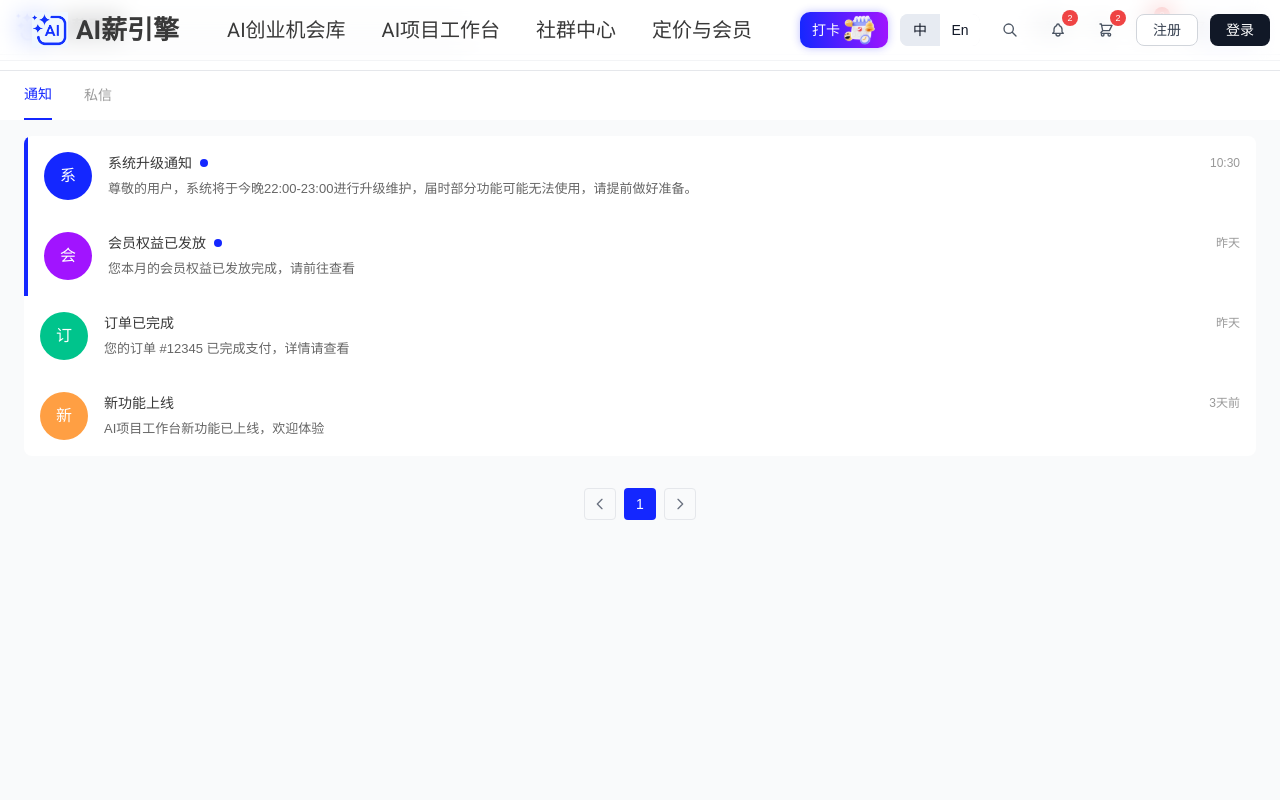
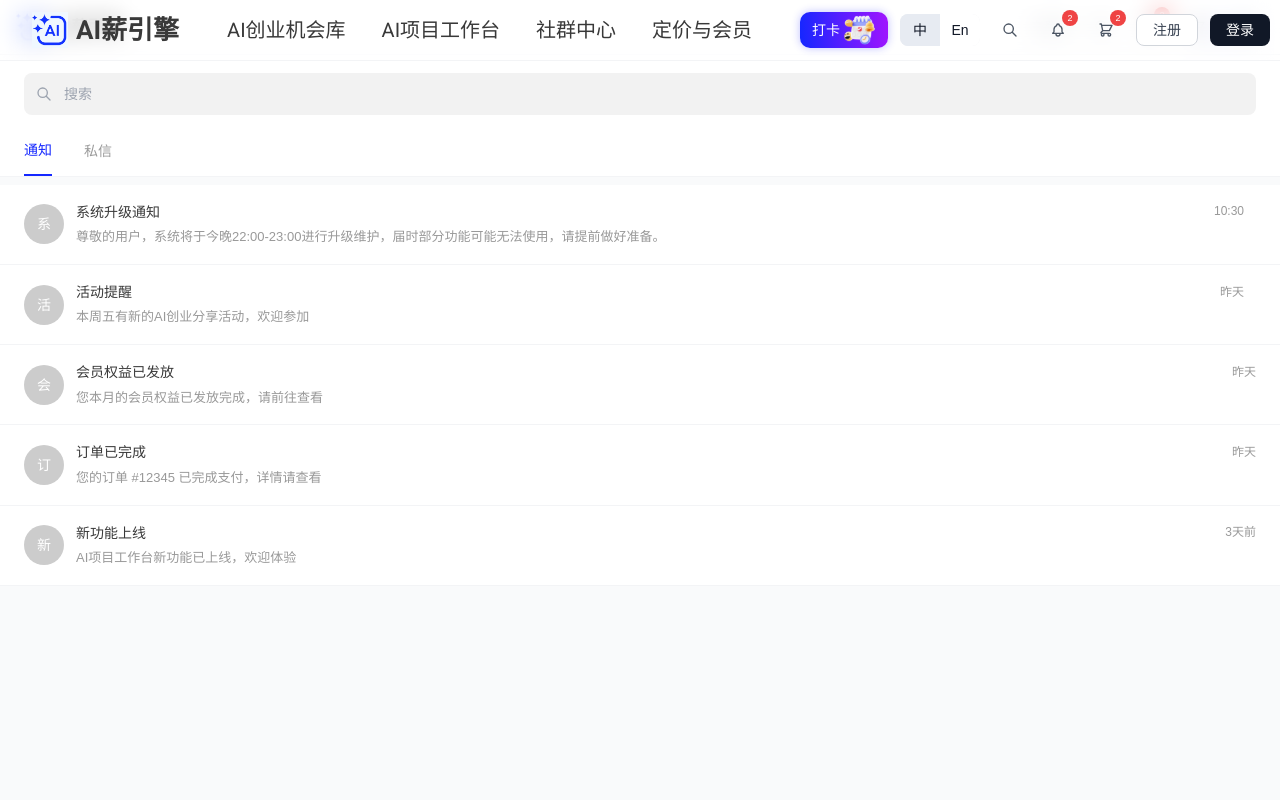
Before and after one commit to pikecode/aisalaryengine, a Vue app: page /messages in a window 1280 px wide. Shown: the top 800 px of the page. Built offline with nearby package versions, Linux system fonts and the light colour scheme.

Commit message:
feat(messages): PC端消息中心完全还原视觉
- 顶部标题消息+全部已读按钮
- 搜索框灰色背景#F2F2F2
- 未读消息蓝色小圆点标记
- 头像灰色圆形

```diff
--- a/src/views/messages/MessagesViewPC.vue
+++ b/src/views/messages/MessagesViewPC.vue
@@ -4,24 +4,27 @@
     <div class="flex-1">
       <!-- Top Bar -->
       <div class="bg-white border-b border-gray-200 px-6 py-4 flex items-center justify-between">
+        <h1 class="text-xl" style="font-family:'Source Han Sans CN',sans-serif;font-weight:500;color:#393939;">消息</h1>
+        <button style="font-family:'Source Han Sans CN',sans-serif;font-weight:400;font-size:14px;color:#1427FF;">全部已读</button>
+      </div>
+
       <!-- Search -->
-        <div class="relative flex-1 max-w-md">
+      <div class="px-6 py-3 bg-white">
+        <div class="relative">
           <input
             type="text"
-            placeholder="搜索消息"
-            class="w-full pl-10 pr-4 py-2 bg-gray-100 border-none rounded-lg outline-none"
-            style="font-family:'Source Han Sans CN',sans-serif;font-weight:400;font-size:14px;color:#393939;"
+            placeholder="搜索"
+            class="w-full pl-10 pr-4 py-2.5 rounded-lg outline-none"
+            style="background:#F2F2F2;font-family:'Source Han Sans CN',sans-serif;font-weight:400;font-size:14px;color:#393939;"
           />
           <svg class="absolute left-3 top-1/2 -translate-y-1/2 w-4 h-4 text-gray-400" fill="none" stroke="currentColor" viewBox="0 0 24 24">
             <path stroke-linecap="round" stroke-linejoin="round" stroke-width="2" d="M21 21l-6-6m2-5a7 7 0 11-14 0 7 7 0 0114 0z"/>
           </svg>
         </div>
-        <!-- All Read -->
-        <button class="ml-4" style="font-family:'Source Han Sans CN',sans-serif;font-weight:400;font-size:14px;color:#1427FF;">全部已读</button>
       </div>
 
       <!-- Tab -->
-      <div class="bg-white px-6">
+      <div class="bg-white px-6 border-b border-gray-100">
         <div class="flex gap-8">
           <button
             v-for="tab in tabs"
@@ -36,48 +39,30 @@
       </div>
 
       <!-- Message List -->
-      <div class="bg-gray-50 px-6 py-4">
-        <div class="bg-white rounded-lg overflow-hidden">
+      <div class="py-2">
         <div
           v-for="msg in messages"
           :key="msg.id"
-            class="flex items-center px-4 py-4 cursor-pointer hover:bg-gray-50"
-            :class="msg.unread > 0 ? 'border-l-4 border-l-blue' : ''"
+          class="flex items-center px-6 py-4 bg-white cursor-pointer hover:bg-gray-50 border-b border-gray-100"
         >
           <!-- Avatar -->
-            <div class="w-12 h-12 rounded-full flex items-center justify-center flex-shrink-0 mr-4" :style="'background:' + msg.avatarBg">
-              <span class="text-white font-medium">{{ msg.avatarText }}</span>
+          <div class="w-10 h-10 rounded-full flex items-center justify-center flex-shrink-0 mr-3" :style="'background:' + msg.avatarBg">
+            <span class="text-white text-sm font-medium">{{ msg.avatarText }}</span>
           </div>
 
           <!-- Content -->
           <div class="flex-1 min-w-0">
             <div class="flex items-center justify-between mb-1">
-                <div class="flex items-center gap-2">
-                  <span style="font-family:'Source Han Sans CN',sans-serif;font-weight:500;font-size:14px;color:#393939;">{{ msg.title }}</span>
-                  <span v-if="msg.unread > 0" class="w-2 h-2 rounded-full" style="background:#1427FF;"></span>
-                </div>
+              <span style="font-family:'Source Han Sans CN',sans-serif;font-weight:400;font-size:14px;color:#393939;">{{ msg.title }}</span>
               <span style="font-family:'Source Han Sans CN',sans-serif;font-weight:400;font-size:12px;color:#999999;">{{ msg.time }}</span>
             </div>
-              <p style="font-family:'Source Han Sans CN',sans-serif;font-weight:400;font-size:13px;color:#666666;" class="truncate">{{ msg.content }}</p>
-            </div>
-          </div>
-        </div>
+            <p style="font-family:'Source Han Sans CN',sans-serif;font-weight:400;font-size:13px;color:#999999;" class="truncate">{{ msg.content }}</p>
           </div>
 
-      <!-- Pagination -->
-      <div class="px-6 py-4 flex justify-center">
-        <div class="flex items-center gap-2">
-          <button class="w-8 h-8 flex items-center justify-center rounded border border-gray-200 text-gray-500 hover:bg-gray-50">
-            <svg class="w-4 h-4" fill="none" stroke="currentColor" viewBox="0 0 24 24">
-              <path stroke-linecap="round" stroke-linejoin="round" stroke-width="2" d="M15 19l-7-7 7-7"/>
-            </svg>
-          </button>
-          <button class="w-8 h-8 flex items-center justify-center rounded text-sm" style="background:#1427FF;color:white;">1</button>
-          <button class="w-8 h-8 flex items-center justify-center rounded border border-gray-200 text-gray-500 hover:bg-gray-50">
-            <svg class="w-4 h-4" fill="none" stroke="currentColor" viewBox="0 0 24 24">
-              <path stroke-linecap="round" stroke-linejoin="round" stroke-width="2" d="M9 5l7 7-7 7"/>
-            </svg>
-          </button>
+          <!-- Unread Dot -->
+          <div v-if="msg.unread > 0" class="flex-shrink-0 ml-3">
+            <span class="w-2 h-2 rounded-full" style="background:#1427FF;"></span>
+          </div>
         </div>
       </div>
     </div>
@@ -93,10 +78,11 @@ const tabs = [
 ]
 
 const messages = [
-  { id: 1, title: '系统升级通知', content: '尊敬的用户，系统将于今晚22:00-23:00进行升级维护，届时部分功能可能无法使用，请提前做好准备。', time: '10:30', unread: 2, avatarBg: '#1427FF', avatarText: '系' },
-  { id: 2, title: '会员权益已发放', content: '您本月的会员权益已发放完成，请前往查看', time: '昨天', unread: 1, avatarBg: '#A114FF', avatarText: '会' },
-  { id: 3, title: '订单已完成', content: '您的订单 #12345 已完成支付，详情请查看', time: '昨天', unread: 0, avatarBg: '#00C48C', avatarText: '订' },
-  { id: 4, title: '新功能上线', content: 'AI项目工作台新功能已上线，欢迎体验', time: '3天前', unread: 0, avatarBg: '#FF9F43', avatarText: '新' }
+  { id: 1, title: '系统升级通知', content: '尊敬的用户，系统将于今晚22:00-23:00进行升级维护，届时部分功能可能无法使用，请提前做好准备。', time: '10:30', unread: 1, avatarBg: '#CCCCCC', avatarText: '系' },
+  { id: 2, title: '活动提醒', content: '本周五有新的AI创业分享活动，欢迎参加', time: '昨天', unread: 1, avatarBg: '#CCCCCC', avatarText: '活' },
+  { id: 3, title: '会员权益已发放', content: '您本月的会员权益已发放完成，请前往查看', time: '昨天', unread: 0, avatarBg: '#CCCCCC', avatarText: '会' },
+  { id: 4, title: '订单已完成', content: '您的订单 #12345 已完成支付，详情请查看', time: '昨天', unread: 0, avatarBg: '#CCCCCC', avatarText: '订' },
+  { id: 5, title: '新功能上线', content: 'AI项目工作台新功能已上线，欢迎体验', time: '3天前', unread: 0, avatarBg: '#CCCCCC', avatarText: '新' }
 ]
 
 const activeTab = ref('notify')
@@ -116,13 +102,4 @@ const activeTab = ref('notify')
   font-size: 14px;
   color: #999999;
 }
-.border-l-blue {
-  border-left-color: #1427FF;
-}
 </style>
-
-<style scoped>
-.border-l-color {
-  border-left-color: #1427FF;
-}
-</style>
```
Lines whose indentation alone changed are shown as unchanged.
